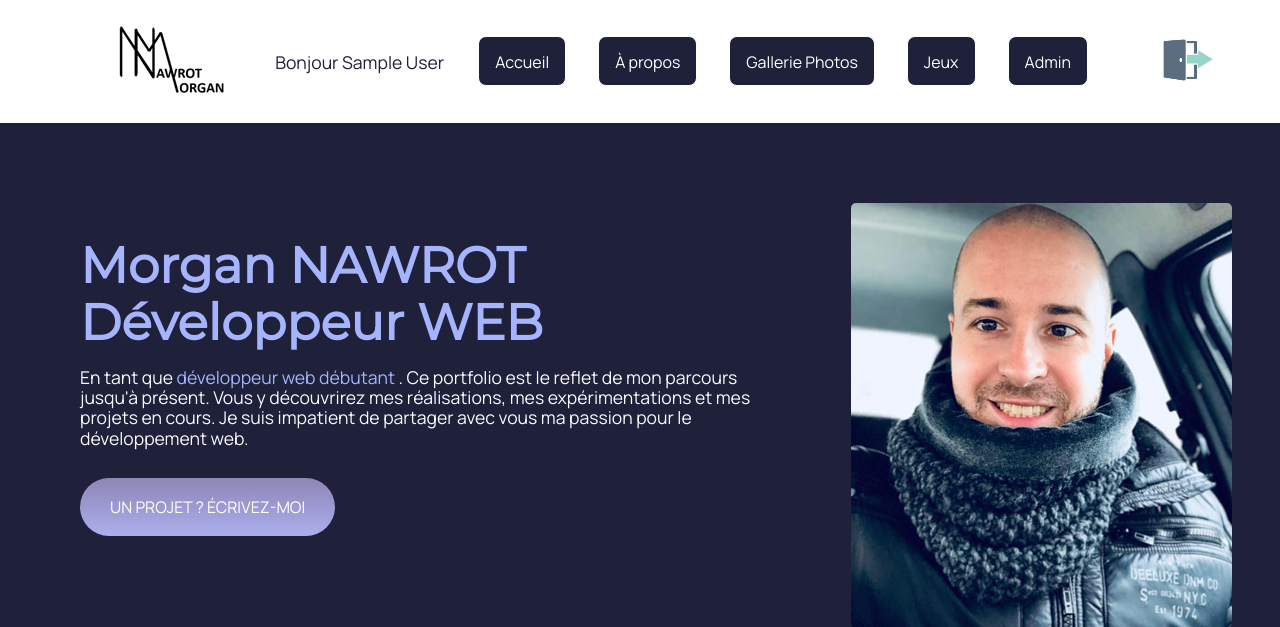
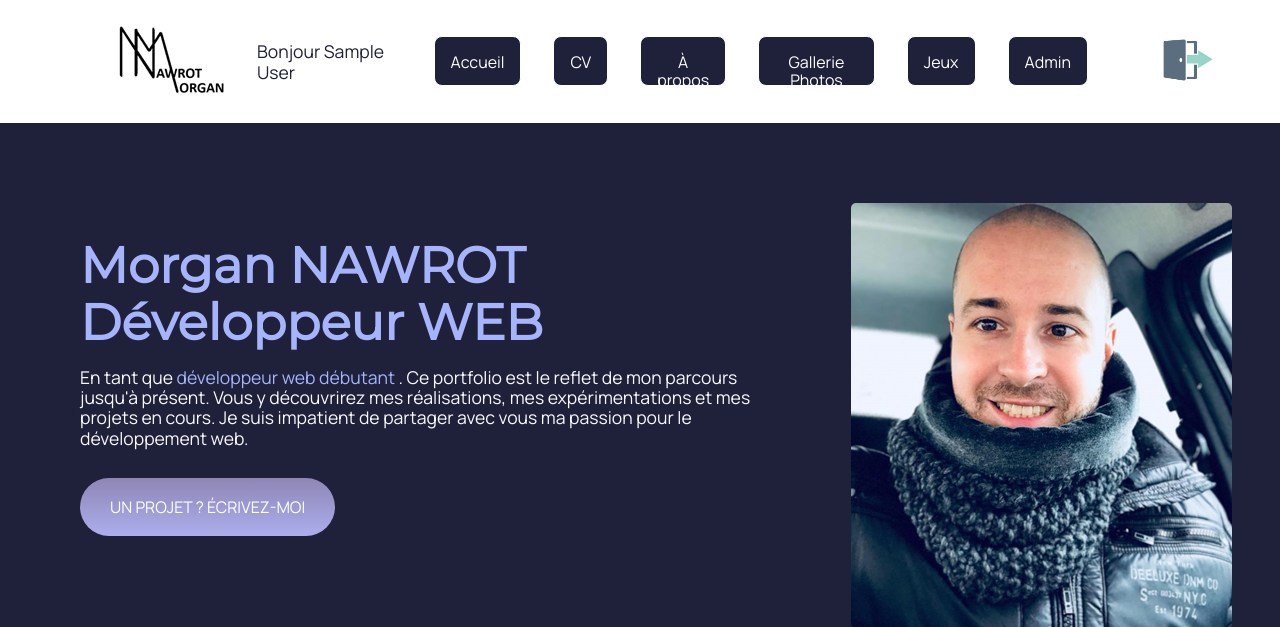
Before and after one commit to MorganNwt/MorganPorteFolio, a PHP site: page /index.php in a window 1280 px wide. Shown: the top 627 px of the page. Run offline with PHP 8.4, Linux system fonts and the light colour scheme; the visitor is signed in with stand-in values (Sample User, id 1); a stand-in replaces the project's code that opens the database connection.

Commit message:
feat(header): add CV

```diff
--- a/components/_header.php
+++ b/components/_header.php
@@ -23,6 +23,7 @@
             <a href="/view/inscription.php" class="nav-bar">Inscription</a>
         <?php else : ?>
             <a href="/index.php" class="nav-bar">Accueil</a>
+            <a href="https://cvdesignr.com/p/64ae77d933f39" class="nav-bar">CV</a>
             <a href="/view/a_propos.php" class="nav-bar">À propos</a>
             <a href="/view/gallerie_photos.php" class="nav-bar">Gallerie Photos</a>
             <a href="/index.php#jeux" class="nav-bar">Jeux</a>
```
